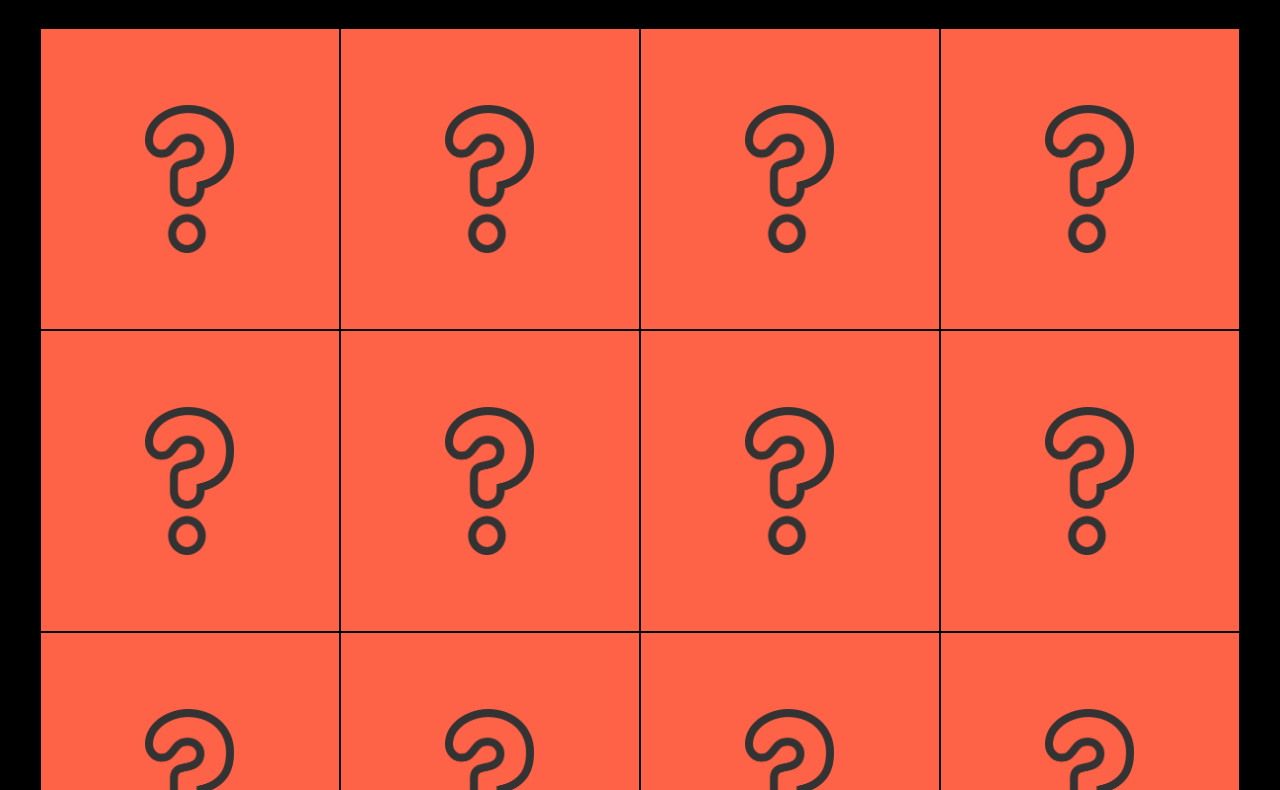
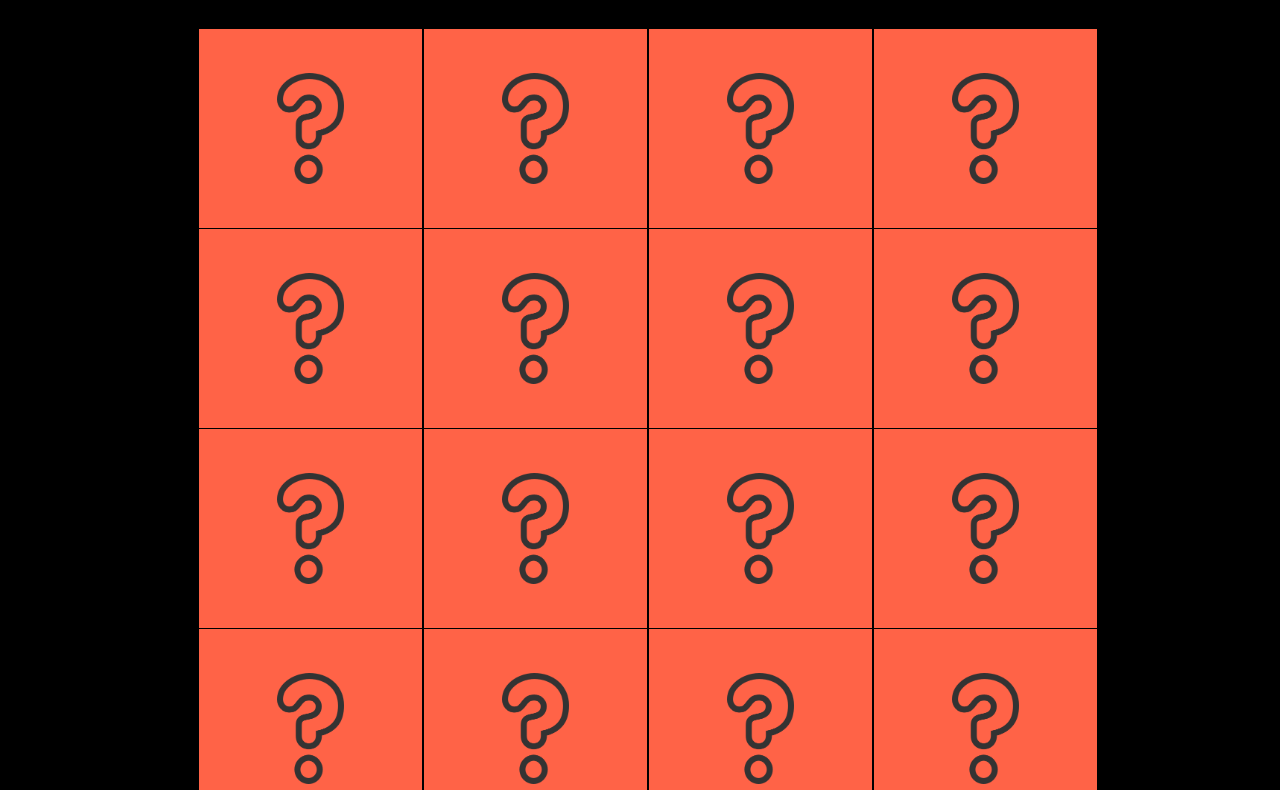
Before and after one commit to duseh729/web-flip-card-game, a plain HTML site: page card.html in a window 1280 px wide. Shown: the part 153-943 px from the top of the page. Drawn offline with Linux system fonts and the light colour scheme.

Commit message:
css: 카드 크기 조정

```diff
--- a/card.css
+++ b/card.css
@@ -1,5 +1,7 @@
 body{
     background-color: black;
+    height: 100vh;
+    width: 100%;
 }
 
 .Timer{
@@ -21,14 +23,15 @@ body{
 .container {
     display: grid;grid-template-columns: repeat(4, 1fr);gap: px;
     border: 1px solid;
-    width: 1200px;
-    height: 1200px;
+    width: 900px;
+    height: 100%;
     margin: auto;
+
 }
 
 .flip {
     width: auto;
-    height: 300px;
+    height: 100%;
     position: relative;
     transition: .4s;
     transform-style: preserve-3d;
```
